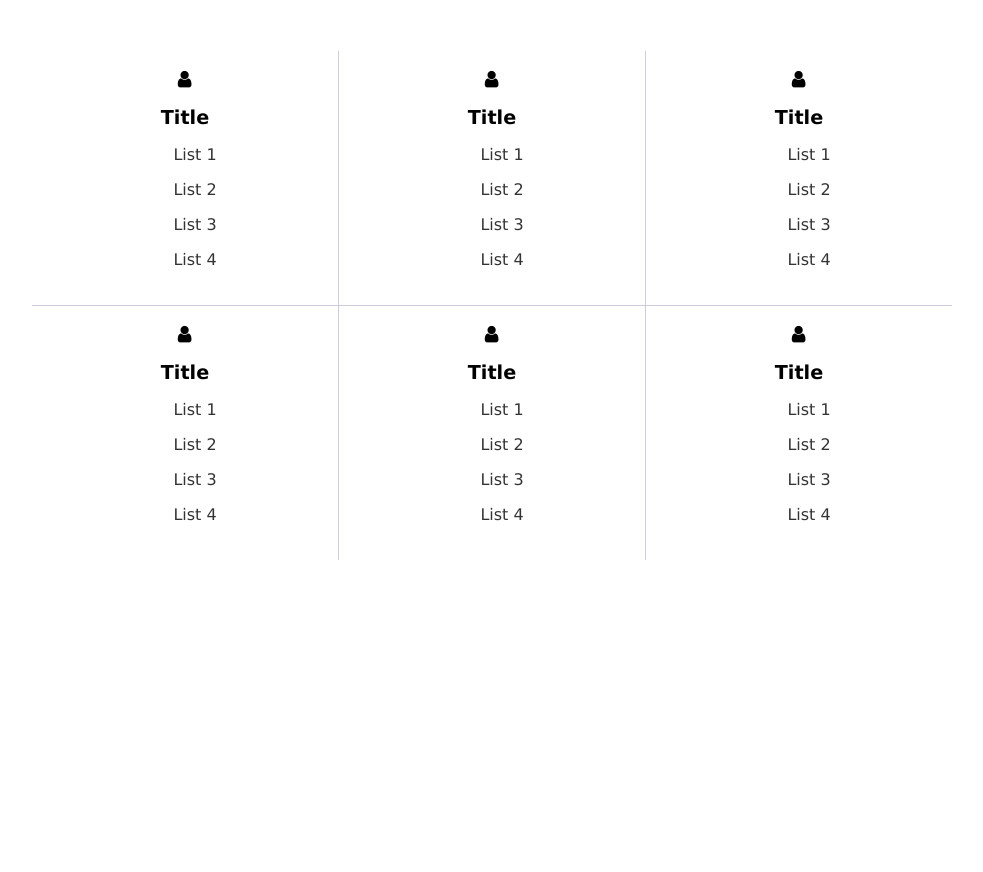
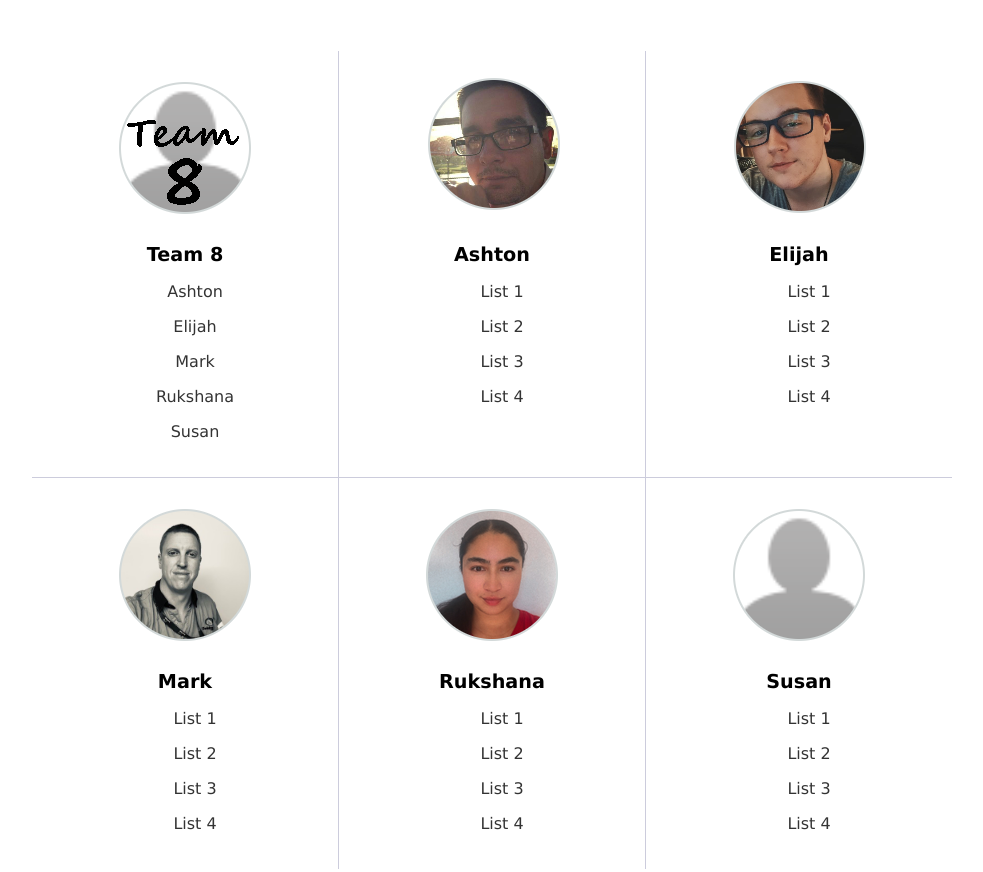
Before and after one commit to AshNic86/example.github.io, a plain HTML site: page Index.html in a window 1280 px wide. Shown: the part 740-1612 px from the top of the page, without its empty margins (148-1131 px from the left). Before the commit the page ends 1338 px from the top, so only its background shows below. Drawn offline with Linux system fonts and the light colour scheme.

Commit message:
Added Images

```diff
--- a/Index.html
+++ b/Index.html
@@ -18,11 +18,11 @@
                  <div class="nameNav">
                     <h1 class="nameNavText">Team-8</h1>
           </div>
-               <li class="navPanel"><a href="" title="First Item" class="navPanel" ><span><i class="fa fa-user"></i></span><p3 class="navFontHover">Ashton</p3></a><span></li>
-               <li class="navPanel"><a href="" title="Second Item" class="navPanel" ><span><i class="fa fa-user"></i></span><p3 class="navFontHover">Eli</p3></a><span></li>
-               <li class="navPanel"><a href="" title="Third Item" class="navPanel" ><span><i class="fa fa-user"></i></span><p3 class="navFontHover">Rushana</p3></a><span></li>
-               <li class="navPanel"><a href="" title="Fourth Item" class="navPanel" ><span><i class="fa fa-user"></i></span><p3 class="navFontHover">Mark</p3></a><span></li>
-               <li class="navPanel"><a href="" title="Fifth Item" class="navPanel" ><span><i class="fa fa-user"></i></span><p3 class="navFontHover">Susan</p3></a><span></li>
+               <li class="navPanel"><a href="" title="Ashtons Bio" class="navPanel" ><span><i class="fa fa-user"></i></span><p3 class="navFontHover">Ashton</p3></a><span></li>
+               <li class="navPanel"><a href="" title="Elis Bio" class="navPanel" ><span><i class="fa fa-user"></i></span><p3 class="navFontHover">Eli</p3></a><span></li>
+               <li class="navPanel"><a href="" title="Rukshanas Bio" class="navPanel" ><span><i class="fa fa-user"></i></span><p3 class="navFontHover">Rukshana</p3></a><span></li>
+               <li class="navPanel"><a href="" title="Marks Bio" class="navPanel" ><span><i class="fa fa-user"></i></span><p3 class="navFontHover">Mark</p3></a><span></li>
+               <li class="navPanel"><a href="" title="Susans Bio" class="navPanel" ><span><i class="fa fa-user"></i></span><p3 class="navFontHover">Susan</p3></a><span></li>
 
                </div>
                  <div class="headerDiv">
@@ -44,21 +44,22 @@
 
 <div class="boxInfo">
   <div class="section03Div">
-    <i class="fa fa-user"></i>
+  <image src="Team8_01.png">
     <br>
         <br>
-    <h class="boxTextTitle">Title</h>
-    <p class="boxText">List 1</p>
-    <p class="boxText">List 2</p>
-    <p class="boxText">List 3</p>
-    <p class="boxText">List 4</p>
+    <h class="boxTextTitle">Team 8</h>
+    <p class="boxText">Ashton</p>
+    <p class="boxText">Elijah</p>
+    <p class="boxText">Mark</p>
+    <p class="boxText">Rukshana</p>
+    <p class="boxText">Susan</p>
    </div>
 
    <div class="section03Div01">
-<i class="fa fa-user"></i>
+<image src="Ashton_01.png">
     <br>
         <br>
-    <h class="boxTextTitle">Title</h>
+    <h class="boxTextTitle">Ashton</h>
     <p class="boxText">List 1</p>
     <p class="boxText">List 2</p>
     <p class="boxText">List 3</p>
@@ -66,10 +67,10 @@
    </div>
 
   <div class="section03Div02">
-<i class="fa fa-user"></i>
+<image src="Eli_01.png">
     <br>
         <br>
-       <h class="boxTextTitle">Title</h>
+       <h class="boxTextTitle">Elijah</h>
     <p class="boxText">List 1</p>
     <p class="boxText">List 2</p>
     <p class="boxText">List 3</p>
@@ -81,10 +82,10 @@
 
 <div class="boxInfo">
   <div class="section03DivB">
-<i class="fa fa-user"></i>
+<image src="Mark_01.png">
     <br>
         <br>
-    <h class="boxTextTitle">Title</h>
+    <h class="boxTextTitle">Mark</h>
     <p class="boxText">List 1</p>
     <p class="boxText">List 2</p>
     <p class="boxText">List 3</p>
@@ -92,10 +93,10 @@
    </div>
 
    <div class="section03Div01B">
-<i class="fa fa-user"></i>
+<image src="Rukshana_01.png">
     <br>
         <br>
-    <h class="boxTextTitle">Title</h>
+    <h class="boxTextTitle">Rukshana</h>
     <p class="boxText">List 1</p>
     <p class="boxText">List 2</p>
     <p class="boxText">List 3</p>
@@ -103,10 +104,10 @@
    </div>
 
   <div class="section03Div02B">
-<i class="fa fa-user"></i>
+<image src="Susan_01.png">
     <br>
         <br>
-       <h class="boxTextTitle">Title</h>
+       <h class="boxTextTitle">Susan</h>
     <p class="boxText">List 1</p>
     <p class="boxText">List 2</p>
     <p class="boxText">List 3</p>
--- a/styles.css
+++ b/styles.css
@@ -288,7 +288,6 @@ background-color:white;
 }
 
 .navPanel {
-
  display: inline-block;
  float:right;
  padding:5px;
@@ -311,6 +310,7 @@ font-weight: bold;
 padding-bottom: 2px;
 border-bottom: rgba(0,0,180,0.4) solid 4px;
 }
+
 
 .nameNav{
 display:inline;
```
Also changed, not shown: Ashton_01.png (added), Eli_01.png (added), Mark_01.png (added), Rukshana_01.png (added), Susan_01.png (added), Team8_01.png (added).
